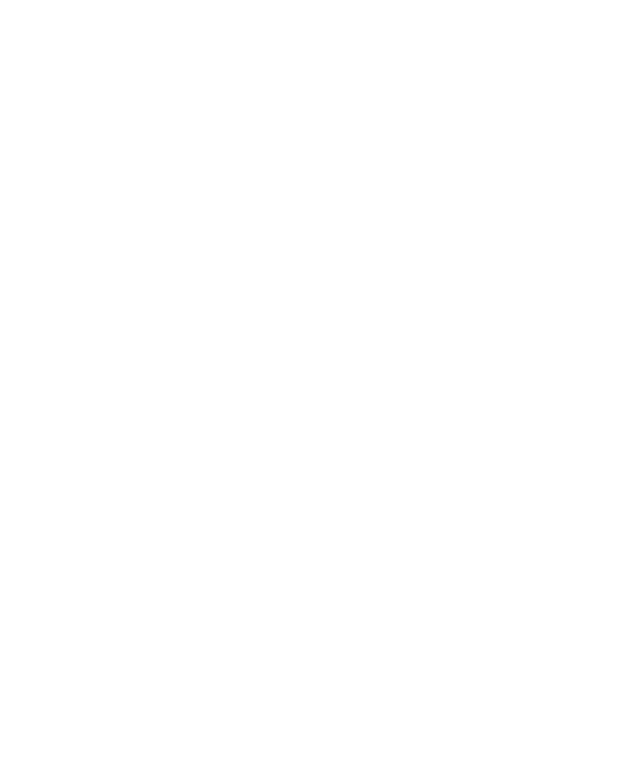
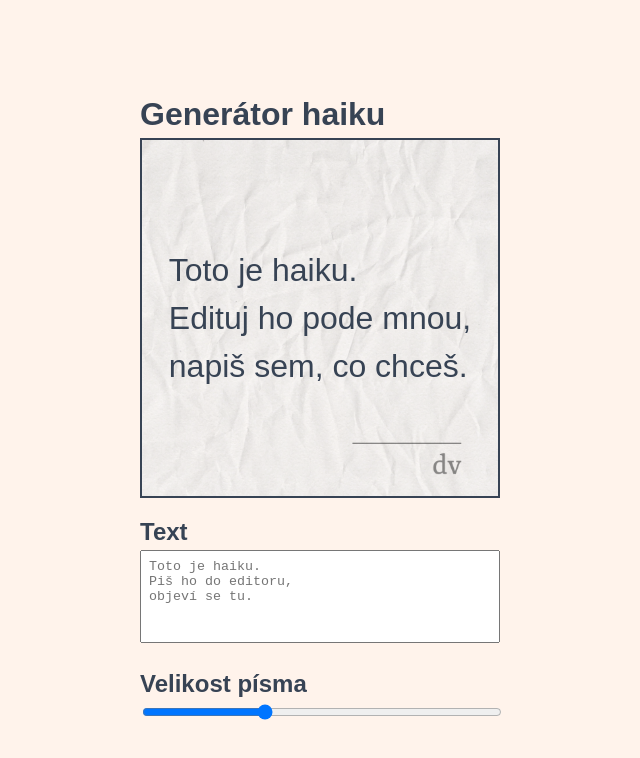
Before and after one commit to prokophanzl/haikugen, a plain HTML site: page index.html in a window 1280 px wide. Shown: the whole page, without its empty margins (320-960 px from the left). Drawn offline with nearby package versions, Linux system fonts and the light colour scheme; files that its build step writes are made by us from their sources; a web font is replaced by a local one.

Commit message:
Implement basic functionality

```diff
--- a/index.html
+++ b/index.html
@@ -3,7 +3,7 @@
 	<head>
 		<meta charset="UTF-8" />
 		<meta name="viewport" content="width=device-width, initial-scale=1.0" />
-		<link rel="stylesheet" href="resources/css/compiled/index.css" />
+		<link rel="stylesheet" href="resources/compiled/index.css" />
 		<link rel="preconnect" href="https://fonts.googleapis.com" />
 		<link rel="preconnect" href="https://fonts.gstatic.com" crossorigin />
 		<link href="https://fonts.googleapis.com/css2?family=Rasa:ital,wght@0,400;0,600;1,400;1,600&display=swap" rel="stylesheet" />
@@ -19,5 +19,44 @@
 		<script src="https://html2canvas.hertzen.com/dist/html2canvas.min.js"></script>
 		<title>HaikuGen</title>
 	</head>
-	<body></body>
+	<body>
+		<div class="everything-container">
+			<h1>Generátor haiku</h1>
+			<div class="haiku-container">
+				<div id="haiku">
+					Toto je haiku.
+					<br />
+					Edituj ho pode mnou,
+					<br />
+					napiš sem, co chceš.
+				</div>
+			</div>
+			<div class="settings">
+				<!-- long text input -->
+				<label for="text"><h2>Text</h2></label>
+				<textarea
+					id="text"
+					name="text"
+					rows="5"
+					placeholder="Toto je haiku.
+Piš ho do editoru,
+objeví se tu."
+				></textarea>
+			</div>
+			<!-- slider for #haiku font-size -->
+			<label for="font-size"><h2>Velikost písma</h2></label>
+			<input type="range" id="font-size" name="font-size" min="16" max="64" value="32" />
+		</div>
+		<script>
+			// when the text is changed, update the haiku, making sure to include line breaks
+			$("#text").on("input", function () {
+				$("#haiku").html($(this).val().replace(/\n/g, "<br />"));
+			});
+
+			// when the font size is changed, update the haiku
+			$("#font-size").on("input", function () {
+				$("#haiku").css("font-size", $(this).val() + "px");
+			});
+		</script>
+	</body>
 </html>
--- a/resources/index.scss
+++ b/resources/index.scss
@@ -8,4 +8,44 @@ body {
 	margin: 0;
 	font-family: "Rasa", sans-serif;
 	line-height: 1.5;
+	display: grid;
+	place-items: center;
+	min-height: 100vh;
+	background-color: #fff3eb;
+	color: #374354;
 }
+
+h1,
+h2,
+h3,
+h4,
+h5,
+h6 {
+	margin: 1rem 0 0 0;
+}
+
+.haiku-container {
+	border: 2px solid #374354;
+	height: 360px;
+	width: 360px;
+}
+
+#haiku {
+	background-image: url("../background.png");
+	background-size: contain;
+	height: 100%;
+	width: 100%;
+	display: grid;
+	place-items: center;
+	font-size: 32px;
+}
+
+#text {
+	width: 100%;
+	resize: none;
+	padding: 8px;
+}
+
+#font-size {
+	width: 100%;
+}
```
Also changed, not shown: resources/compiled/index.css (added).
